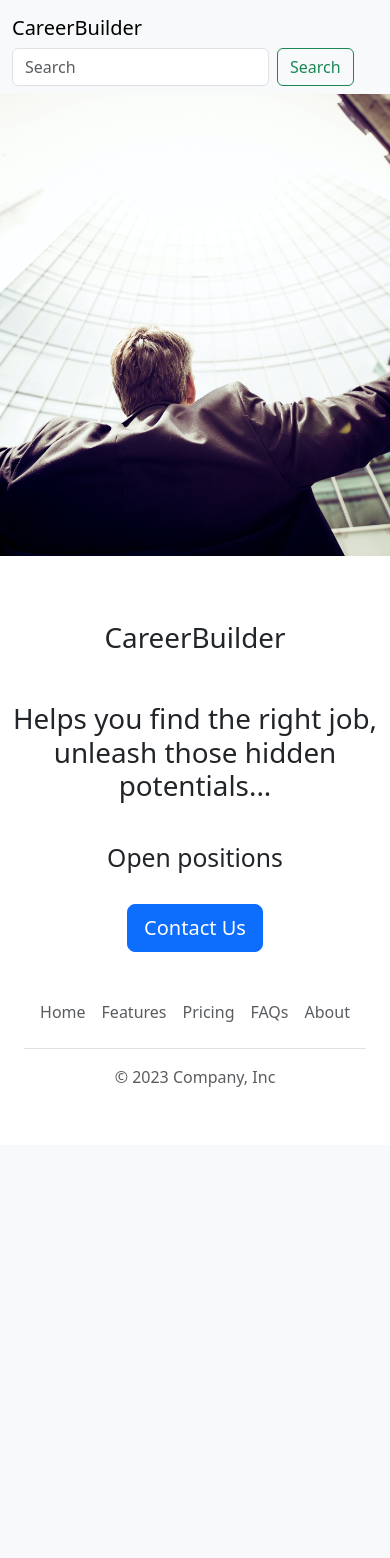
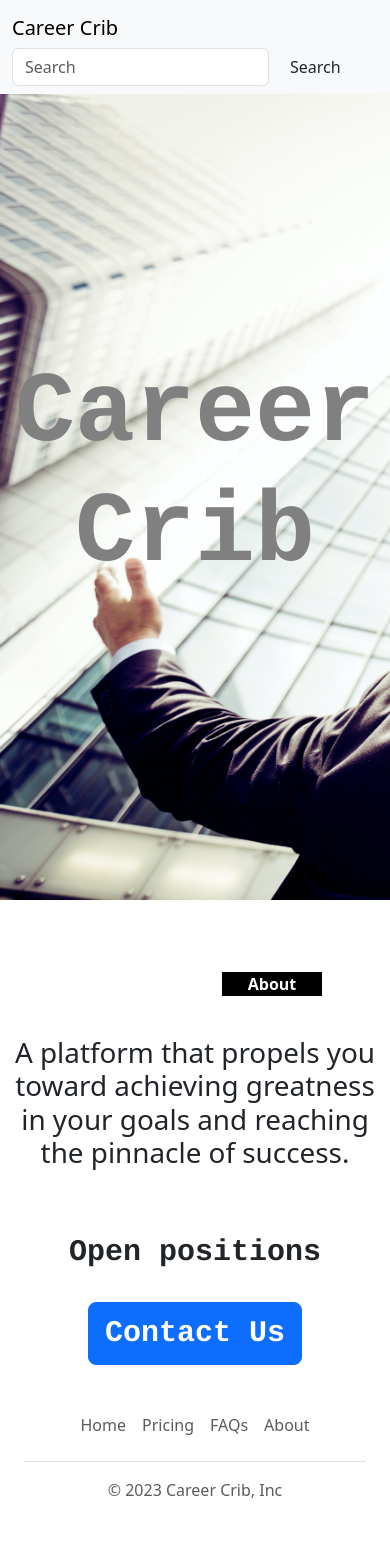
Before and after one commit to andrewlee47/Job_Crib, a Flask app: template templates/home.html in a window 390 px wide. Before the commit the page ends 1087 px from the top, so only its background shows below. Run offline with Flask 3, Linux system fonts and the light colour scheme; the template is opened without the code that fills it, so the values that code supplies are empty; parts of the project's set-up code (start-up, migrations or seed data) failed here and were passed over.

Commit message:
added some features to the home page

```diff
--- a/app.py
+++ b/app.py
@@ -1,5 +1,5 @@
 from flask import Flask, render_template, jsonify
-from database import load_jobs_db
+from database import load_jobs_db, job_details_db
 
 app = Flask(__name__)
 app.static_folder = 'static'
@@ -14,6 +14,12 @@ def careerbuilder():
     return render_template('home.html', jobs=Job_list)
 
 
+@app.route("/job/<id>")
+def display_job(id):
+    job = job_details_db(id)
+    return render_template('jobpage.html', job=job)
+
+
 @app.route("/api/jobs")
 def list_jobs():
     Job_list = load_jobs_db()
--- a/static/styles.css
+++ /dev/null
@@ -1,6 +0,0 @@
-.over_view{
-            font-family:'Tahoma';
-            color: blue;
-            font-size: 30px;
-
-    }
--- /dev/null
+++ b/templates/bootstrap.html
@@ -0,0 +1,2 @@
+    <link href="https://cdn.jsdelivr.net/npm/bootstrap@5.3.1/dist/css/bootstrap.min.css" rel="stylesheet"
+          integrity="sha384-4bw+/aepP/YC94hEpVNVgiZdgIC5+VKNBQNGCHeKRQN+PtmoHDEXuppvnDJzQIu9" crossorigin="anonymous">
--- /dev/null
+++ b/templates/footer.html
@@ -0,0 +1,11 @@
+<div class="container">
+          <footer class="py-3 my-4">
+            <ul class="nav justify-content-center border-bottom pb-3 mb-3">
+              <li class="nav-item"><a href="#" class="nav-link px-2 text-body-secondary">Home</a></li>
+              <li class="nav-item"><a href="#" class="nav-link px-2 text-body-secondary">Pricing</a></li>
+              <li class="nav-item"><a href="#" class="nav-link px-2 text-body-secondary">FAQs</a></li>
+              <li class="nav-item"><a href="#" class="nav-link px-2 text-body-secondary">About</a></li>
+            </ul>
+            <p class="text-center text-body-secondary">&copy; 2023 Career Crib, Inc</p>
+          </footer>
+</div>
--- a/templates/home.html
+++ b/templates/home.html
@@ -3,45 +3,93 @@
 <head>
     <meta charset = "UTF-8" >
     <meta name = "viewport" content = "width=device-width, initial-scale=1.0" >
-    <title>CareerBuilder </title>
+    <title>Careercrib </title>
 
-    <link href="https://cdn.jsdelivr.net/npm/bootstrap@5.3.1/dist/css/bootstrap.min.css" rel="stylesheet"
-          integrity="sha384-4bw+/aepP/YC94hEpVNVgiZdgIC5+VKNBQNGCHeKRQN+PtmoHDEXuppvnDJzQIu9" crossorigin="anonymous">
+        {% include 'bootstrap.html' %}
+
     <style>
-        #banner{
-               object-fit: cover;
+        *{
+            margin: 0px;
+            padding: 0px;
+        }
+
+        .img-1{
+            width: 100vw;
+            height: 100vh;
+            position: relative;
+            background-image: url("https://careerbuilder.onrender.com/static/banner2.jpg");
+            background-size: cover;
+
+        }
+        .over-lay{
                width: 100%;
-               height: 500px;
-               margin-bottom:17px;
+               height: 100%;
+               color: gray;
+               display: flex;
+               justify-content: center;
+               flex-direction: column;
+               align-items: center;
+               background-colour: rgb(0,0,0,0.5);
+
         }
+
 
         #text{
 
             text-align: center;
+        }
+
+        .about{
+            margin-bottom: 40px;
+            text-align: center;
+            background-color: black;
+            color: white;
+            padding: 0px;
+            background-size: 10px;
+            width: 100px;
+            margin-left: 210px;
+            font-weight: bold;
+
+        }
+
+        .careercrib-text{
+            font-size: 100px;
+            font-family: Courier;
+            font-weight: bold;
+        }
+
+        .heading-2{
+            font-family: Courier;
+            font-size: 30px;
+            font-weight: bold;
         }
     </style>
  </head>
 
 <body>
     {% include 'navbar.html'%}
-    <img class="img-fluid" id="banner" src="https://careerbuilder.onrender.com/static/banner2.jpg">
+<div class="img-1 text-center mb-5">
+    <div class="over-lay">
+        <h1 class="careercrib-text"> Career Crib </h1>
+    </div>
+</div>
         <div class="container" >
-        <h1 class="text-center mt-5 mb-5">
-            CareerBuilder
-        </h1>
+
             <div class="row" >
-        <div class=" col-md-6" >
+                <div class=" col-md-6 mt-4" >
+                    <p class="about">About</p>
                     <p class="display-6 lead" id="text">
-            Helps you find the right job, unleash those hidden potentials...
+                    A platform that propels you toward achieving greatness in your goals and reaching the pinnacle of success.
                     </p>
+
         </div>
 
 
-    <div class=" d-none d-md-block col-md-6">
+        <div class=" d-none d-md-block col-md-6 mt-4">
             <img src="/static/banner3.jpg" style="height:500px;">
         </div>
 
-        <h2 class="text-center mt-4">Open positions</h2>
+            <h2 class="text-center mt-5 heading-2">Open positions</h2>
 
             <div>
                 {% for job in jobs %}
@@ -54,23 +102,12 @@
         <div style="text-align:center;">
             <a href="mailto:andrewbabatunde97@gmail.com?subject=Question%20about%20CareerBuilder&body=
             Name%20%3Cyour%20name%3E%0D%0A%0D%0AQuestion%20%3Cyout%20questions%3E"
-           class="btn btn-primary btn-lg mt-4">Contact Us </a>
+               class="btn btn-primary btn-lg mt-4 heading-2">Contact Us </a>
         </div>
 
     </div>
 
-    <div class="container">
-      <footer class="py-3 my-4">
-        <ul class="nav justify-content-center border-bottom pb-3 mb-3">
-          <li class="nav-item"><a href="#" class="nav-link px-2 text-body-secondary">Home</a></li>
-          <li class="nav-item"><a href="#" class="nav-link px-2 text-body-secondary">Features</a></li>
-          <li class="nav-item"><a href="#" class="nav-link px-2 text-body-secondary">Pricing</a></li>
-          <li class="nav-item"><a href="#" class="nav-link px-2 text-body-secondary">FAQs</a></li>
-          <li class="nav-item"><a href="#" class="nav-link px-2 text-body-secondary">About</a></li>
-        </ul>
-        <p class="text-center text-body-secondary">&copy; 2023 Company, Inc</p>
-      </footer>
-    </div>
+        {% include 'footer.html' %}
 
     </div>
 
--- a/templates/navbar.html
+++ b/templates/navbar.html
@@ -1,9 +1,17 @@
+<style>
+    .btn:hover{
+        background-color: gray;
+    }
+
+</style>
+
+
 <nav class="navbar bg-body-tertiary fixed-top">
   <div class="container-fluid">
-    <a class="navbar-brand">CareerBuilder</a>
+    <a class="navbar-brand" href="/">Career Crib</a>
     <form class="d-flex" role="search">
       <input class="form-control me-2" type="search" placeholder="Search" aria-label="Search">
-      <button class="btn btn-outline-success" type="submit">Search</button>
+      <button class="btn" type="submit">Search</button>
     </form>
   </div>
 </nav>
```
Also changed, not shown: database.py (+15 -0 lines), templates/jobItems.html (+3 -7 lines), templates/jobpage.html (added, +109 -0 lines). Lines whose indentation alone changed are shown as unchanged.
